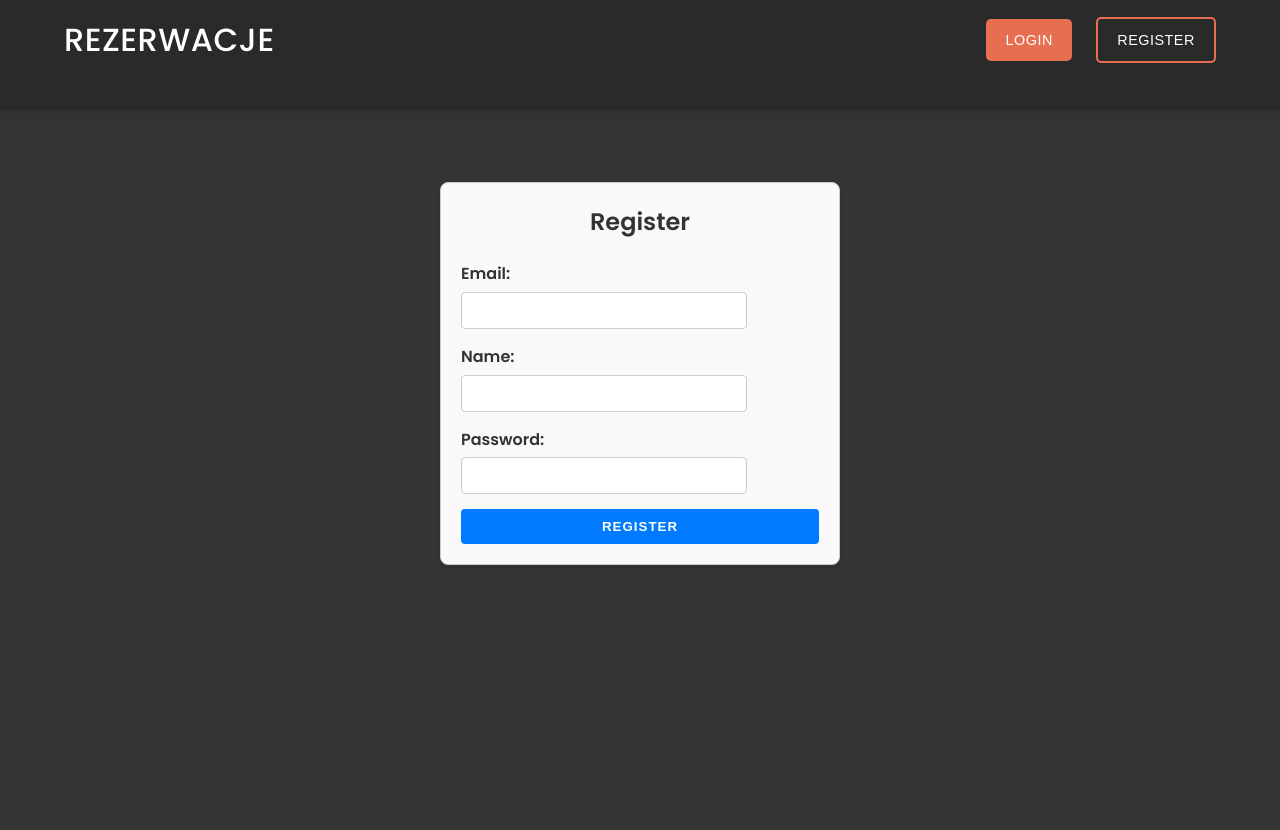
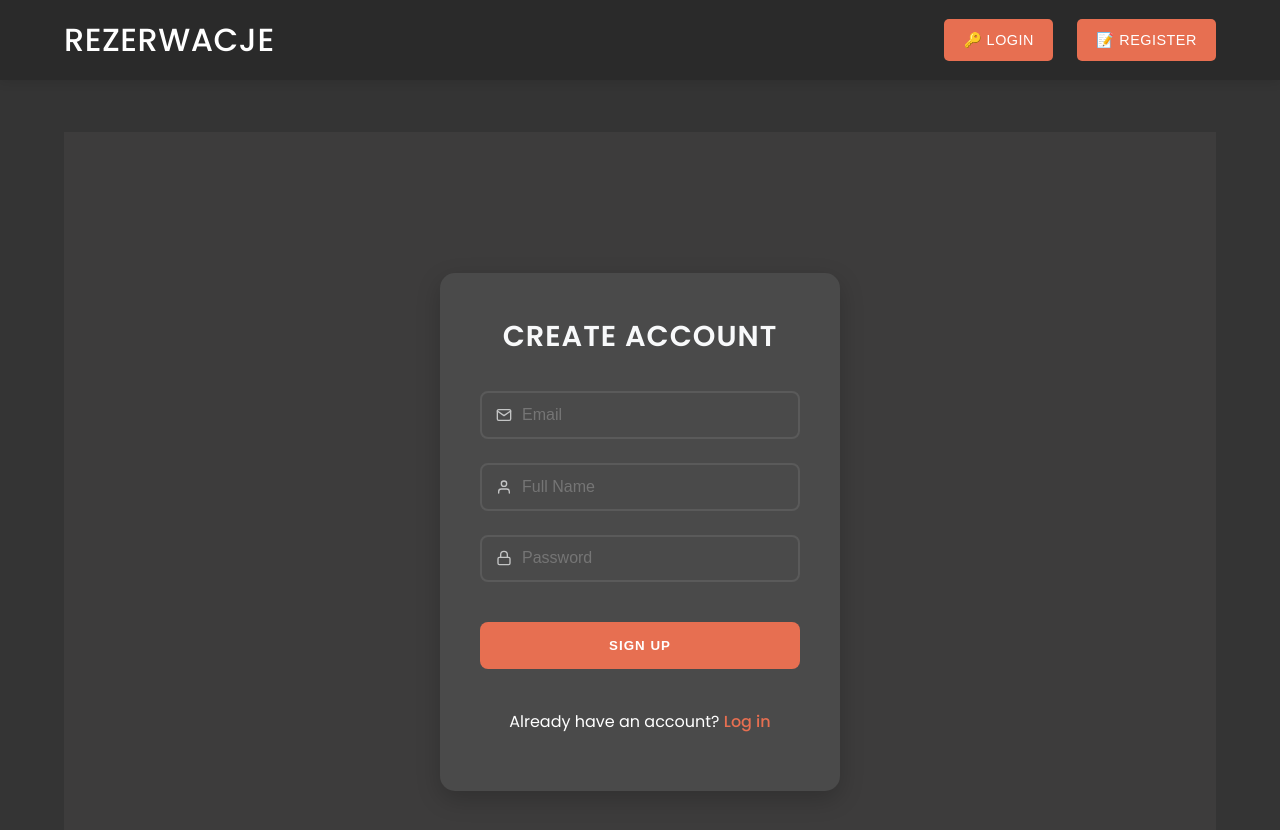
Before and after one commit to SzymonBartkowiak43/RezervationFront, a React (Vite) app: page /register in a window 1280 px wide. Shown: the top 830 px of the page. Before the commit the page ends 800 px from the top, so only its background shows below. Built offline with nearby package versions, Linux system fonts and the light colour scheme.

Commit message:
prepare to host

```diff
--- a/src/components/header/Header.css
+++ b/src/components/header/Header.css
@@ -3,7 +3,7 @@
 
 .header {
   position: fixed;
-  top: -30px;
+  top: 0;
   left: 0;
   right: 0;
   background: var(--header-bg);
@@ -15,10 +15,8 @@
   z-index: 1000;
   flex-wrap: nowrap;
   gap: 2rem;
-  height: 140px;
+  height: 80px;
 }
-
-
 
 .header-left {
   display: flex;
--- a/src/components/header/Header.tsx
+++ b/src/components/header/Header.tsx
@@ -13,18 +13,18 @@ const withHeader = (
 
     useEffect(() => {
       const token = localStorage.getItem("token");
-      const storedEmail = localStorage.getItem("email");  // Pobieramy email z localStorage
+      const storedEmail = localStorage.getItem("email");
       setIsLoggedIn(!!token);
-      setEmail(storedEmail);  // Ustawiamy email
+      setEmail(storedEmail);
     }, []);
 
     const handleRegisterClick = () => navigate("/register");
     const handleLoginClick = () => navigate("/login");
     const handleLogoutClick = () => {
       localStorage.removeItem("token");
-      localStorage.removeItem("email");  // Usuwamy email przy wylogowywaniu
+      localStorage.removeItem("email");
       setIsLoggedIn(false);
-      setEmail(null);  // Resetujemy email
+      setEmail(null);
       navigate("/");
     };
     const handleReservationsClick = () => navigate("/reservations");
@@ -43,44 +43,31 @@ const withHeader = (
             <div className="header-right">
               {isLoggedIn ? (
                   <>
-                    <button
-                        className="header-button"
-                        onClick={handleCreateSalonClick}
-                    >
-                      Create Salon
+                    {email && (
+                        <div className="user-info">
+                          <span className="user-email">{email}</span>
+                        </div>
+                    )}
+                    <button className="header-button" onClick={handleCreateSalonClick}>
+                      🏛️ Create Salon
                     </button>
-                    <button
-                        className="header-button"
-                        onClick={handleReservationsClick}
-                    >
-                      Reservations
+                    <button className="header-button" onClick={handleReservationsClick}>
+                      📅 Reservations
                     </button>
-                    <button
-                        className="header-button"
-                        onClick={handleMySalonsClick}
-                    >
-                      My Salons
+                    <button className="header-button" onClick={handleMySalonsClick}>
+                      💈 My Salons
                     </button>
-                    <button
-                        className="header-button logout-button"
-                        onClick={handleLogoutClick}
-                    >
-                      Logout
+                    <button className="header-button logout-button" onClick={handleLogoutClick}>
+                      🚪 Logout
                     </button>
                   </>
               ) : (
                   <>
-                    <button
-                        className="header-button login-button"
-                        onClick={handleLoginClick}
-                    >
-                      Login
+                    <button className="header-button login-button" onClick={handleLoginClick}>
+                      🔑 Login
                     </button>
-                    <button
-                        className="header-button register-button"
-                        onClick={handleRegisterClick}
-                    >
-                      Register
+                    <button className="header-button login-button" onClick={handleRegisterClick}>
+                      📝 Register
                     </button>
                   </>
               )}
--- a/src/components/mySalons/MySalonsPage.css
+++ b/src/components/mySalons/MySalonsPage.css
@@ -139,6 +139,10 @@
     animation: spin 1s linear infinite;
 }
 
+/*.salon-name-span {*/
+/*    margin-top: -25px;*/
+/*}*/
+
 @keyframes spin {
     to {
         transform: rotate(360deg);
--- a/src/components/mySalons/MySalonsPage.tsx
+++ b/src/components/mySalons/MySalonsPage.tsx
@@ -78,7 +78,7 @@ const MySalonsPage: React.FC = () => {
                             <div className="card-body">
                                 <p className="salon-address">
                                     <FaMapMarkerAlt />
-                                    <span>{salon.street} {salon.number}</span>
+                                    <span className="salon-name-span">{salon.street} {salon.number}</span>
                                     <span>{salon.zipCode} {salon.city}</span>
                                 </p>
                             </div>
@@ -89,9 +89,9 @@ const MySalonsPage: React.FC = () => {
             ) : (
                 <div className="no-salons">
                     <FaSadTear className="sad-icon" />
-                    <p>Nie znaleziono żadnych salonów</p>
+                    <p>No salons found</p>
                     <button className="create-button" onClick={handleCreateNew}>
-                        <FaPlusCircle /> Stwórz pierwszy salon
+                        <FaPlusCircle /> Create your first salon
                     </button>
                 </div>
             )}
--- a/src/components/register/Register.css
+++ b/src/components/register/Register.css
@@ -1,49 +1,122 @@
-.register-container {
-  max-width: 400px;
-  margin: 50px auto;
-  padding: 20px;
-  border: 1px solid #ccc;
-  border-radius: 8px;
-  background-color: #f9f9f9;
-  box-shadow: 0 2px 4px rgba(0, 0, 0, 0.1);
+/* Register.css */
+:root {
+  --primary-color: #2c3e50;
+  --accent-color: #e76f51;
+  --background-dark: #3d3c3c;
+  --text-light: #f8f9fa;
+  --input-background: #4a4a4a;
 }
 
-.register-container h2 {
-  text-align: center;
-  margin-bottom: 20px;
+.register-container {
+  display: flex;
+  justify-content: center;
+  align-items: center;
+  min-height: 100vh;
+  background: var(--background-dark);
+  padding: 2rem;
 }
 
-.register-container form {
+.register-card {
+  background: #4a4a4a;
+  padding: 2.5rem;
+  border-radius: 15px;
+  box-shadow: 0 8px 24px rgba(0, 0, 0, 0.2);
+  width: 100%;
+  max-width: 400px;
+}
+
+.register-title {
+  color: var(--text-light);
+  text-align: center;
+  margin-bottom: 2rem;
+  font-size: 1.8rem;
+  text-transform: uppercase;
+  letter-spacing: 1px;
+}
+
+.register-form {
   display: flex;
   flex-direction: column;
+  gap: 1.5rem;
 }
 
-.register-container form div {
-  margin-bottom: 15px;
+.input-group {
+  position: relative;
 }
 
-.register-container label {
-  display: block;
-  margin-bottom: 5px;
-  font-weight: bold;
+.input-icon {
+  position: absolute;
+  left: 1rem;
+  top: 50%;
+  transform: translateY(-50%);
+  color: var(--text-light);
+  opacity: 0.7;
 }
 
-.register-container input {
-  width: 80%;
-  padding: 10px;
-  border: 1px solid #ccc;
-  border-radius: 4px;
+.input-group input {
+  width: 100%;
+  padding: 0.8rem 1rem 0.8rem 2.5rem;
+  background: var(--input-background);
+  border: 2px solid #5a5a5a;
+  border-radius: 8px;
+  color: var(--text-light);
+  font-size: 1rem;
+  transition: all 0.3s ease;
 }
 
-.register-container button {
-  padding: 10px 20px;
-  background-color: #007bff;
-  color: white;
-  border: none;
-  border-radius: 4px;
-  cursor: pointer;
+.input-group input:focus {
+  outline: none;
+  border-color: var(--accent-color);
+  box-shadow: 0 0 0 3px rgba(231, 111, 81, 0.2);
 }
 
-.register-container button:hover {
-  background-color: #0056b3;
+.register-button {
+  background: var(--accent-color);
+  color: white;
+  padding: 1rem;
+  border: none;
+  border-radius: 8px;
+  font-weight: 600;
+  text-transform: uppercase;
+  letter-spacing: 1px;
+  cursor: pointer;
+  transition: all 0.3s ease;
+  margin-top: 1rem;
 }
+
+.register-button:hover {
+  background: #d45d3f;
+  transform: translateY(-2px);
+  box-shadow: 0 4px 12px rgba(231, 111, 81, 0.3);
+}
+
+.login-link {
+  color: var(--text-light);
+  text-align: center;
+  margin-top: 1.5rem;
+}
+
+.login-link a {
+  color: var(--accent-color);
+  text-decoration: none;
+  font-weight: 500;
+  transition: opacity 0.3s ease;
+}
+
+.login-link a:hover {
+  opacity: 0.8;
+}
+
+@media (max-width: 480px) {
+  .register-container {
+    padding: 1rem;
+  }
+
+  .register-card {
+    padding: 1.5rem;
+  }
+
+  .register-title {
+    font-size: 1.5rem;
+  }
+}
--- a/src/components/register/Register.tsx
+++ b/src/components/register/Register.tsx
@@ -1,6 +1,7 @@
 import React, { useState } from "react";
 import { useNavigate } from "react-router-dom";
 import { registerUser } from "../../Services/userService";
+import { FiUser, FiMail, FiLock } from "react-icons/fi";
 import "./Register.css";
 import header from "../header/Header";
 
@@ -24,30 +25,34 @@ const Register = () => {
 
   return (
       <div className="register-container">
-      <h2>Register</h2>
-      <form onSubmit={handleSubmit}>
-        <div>
-          <label>Email:</label>
+        <div className="register-card">
+          <h2 className="register-title">Create Account</h2>
+          <form onSubmit={handleSubmit} className="register-form">
+            <div className="input-group">
+              <FiMail className="input-icon" />
               <input
                   type="email"
+                  placeholder="Email"
                   value={email}
                   onChange={(e) => setEmail(e.target.value)}
                   required
               />
             </div>
-        <div>
-          <label>Name:</label>
+            <div className="input-group">
+              <FiUser className="input-icon" />
               <input
                   type="text"
+                  placeholder="Full Name"
                   value={name}
                   onChange={(e) => setName(e.target.value)}
                   required
               />
             </div>
-        <div>
-          <label>Password:</label>
+            <div className="input-group">
+              <FiLock className="input-icon" />
               <input
                   type="password"
+                  placeholder="Password"
                   value={password}
                   onChange={(e) => setPassword(e.target.value)}
                   minLength={5}
@@ -55,8 +60,14 @@ const Register = () => {
                   required
               />
             </div>
-        <button type="submit">Register</button>
+            <button type="submit" className="register-button">
+              Sign Up
+            </button>
           </form>
+          <p className="login-link">
+            Already have an account? <a href="/login">Log in</a>
+          </p>
+        </div>
       </div>
   );
 };
--- a/src/components/salonDetails/TermList.tsx
+++ b/src/components/salonDetails/TermList.tsx
@@ -7,10 +7,10 @@ interface TermListProps {
   onTermSelect: (term: Term) => void;
 }
 
-const TermList: React.FC<TermListProps> = ({ terms, onTermSelect }) => {
-  if (terms.length === 0) {
-    return <p>No available terms for this selection.</p>;
-  }
+const TermList: React.FC<TermListProps> = ({terms, onTermSelect}) => {
+    if (terms.length === 0) {
+        return <p>No available terms for this selection.</p>;
+    }
 
     return (
         <div className="term-list">
@@ -22,8 +22,9 @@ const TermList: React.FC<TermListProps> = ({ terms, onTermSelect }) => {
                     {terms.map((term, index) => (
                         <li key={index}>
           <span>
-            {term.startServices} - {term.endServices}
+                    {term.startServices.slice(0, 5)} - {term.endServices.slice(0, 5)}
           </span>
+
                             <button className="small-button" onClick={() => onTermSelect(term)}>
                                 Book
                             </button>
--- a/src/components/salonList/SalonListCSS.css
+++ b/src/components/salonList/SalonListCSS.css
@@ -55,7 +55,7 @@ button:hover {
 }
 
 .salon-card {
-    padding: 15px; /* Dodajemy padding do karty */
+    padding: 15px;
     background: #3d3c3c;
     border-radius: 15px;
     overflow: hidden;
@@ -64,6 +64,7 @@ button:hover {
     display: flex;
     flex-direction: column;
     border: 1px solid rgba(0, 0, 0, 0.1);
+    margin-bottom: 5px;
 }
 
 .salon-card:hover {
```
Also changed, not shown: src/components/createSalon/CreateSalon.css (+59 -0 lines), src/components/createSalon/CreateSalon.tsx (+34 -6 lines). Lines whose indentation alone changed are shown as unchanged.
